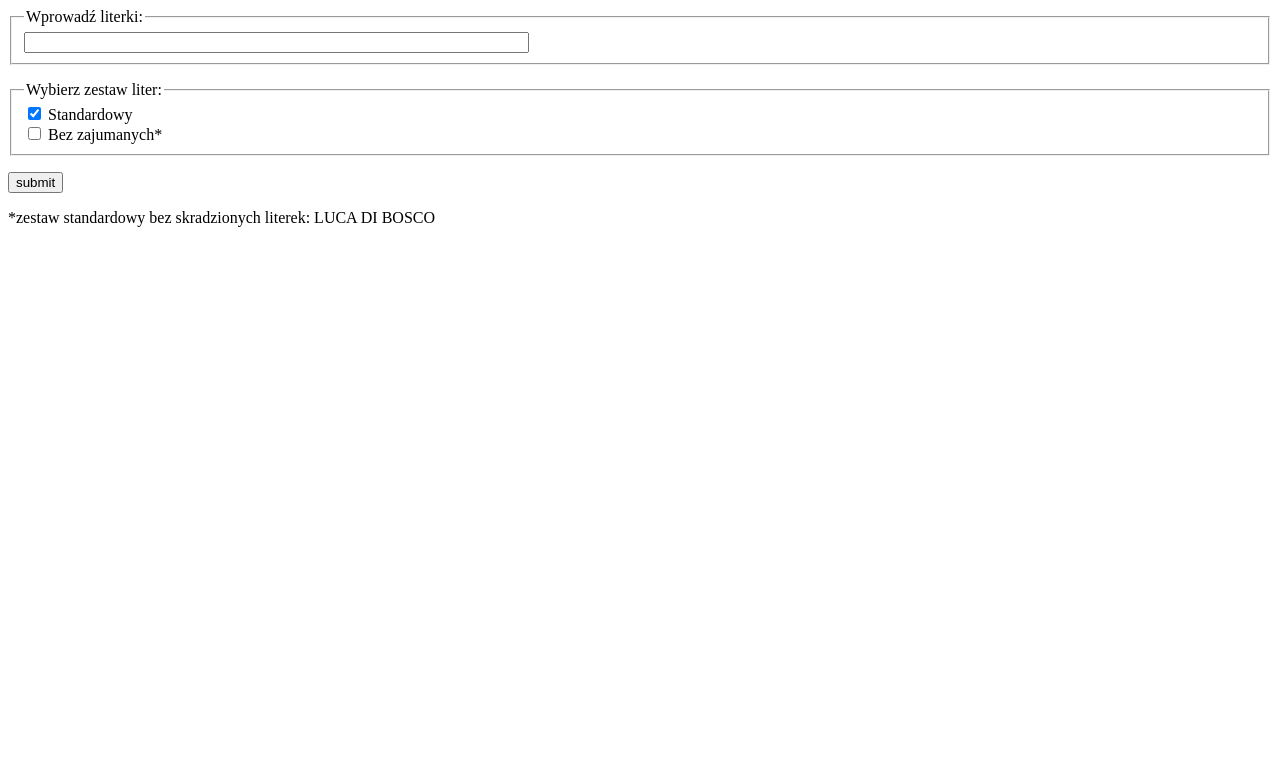
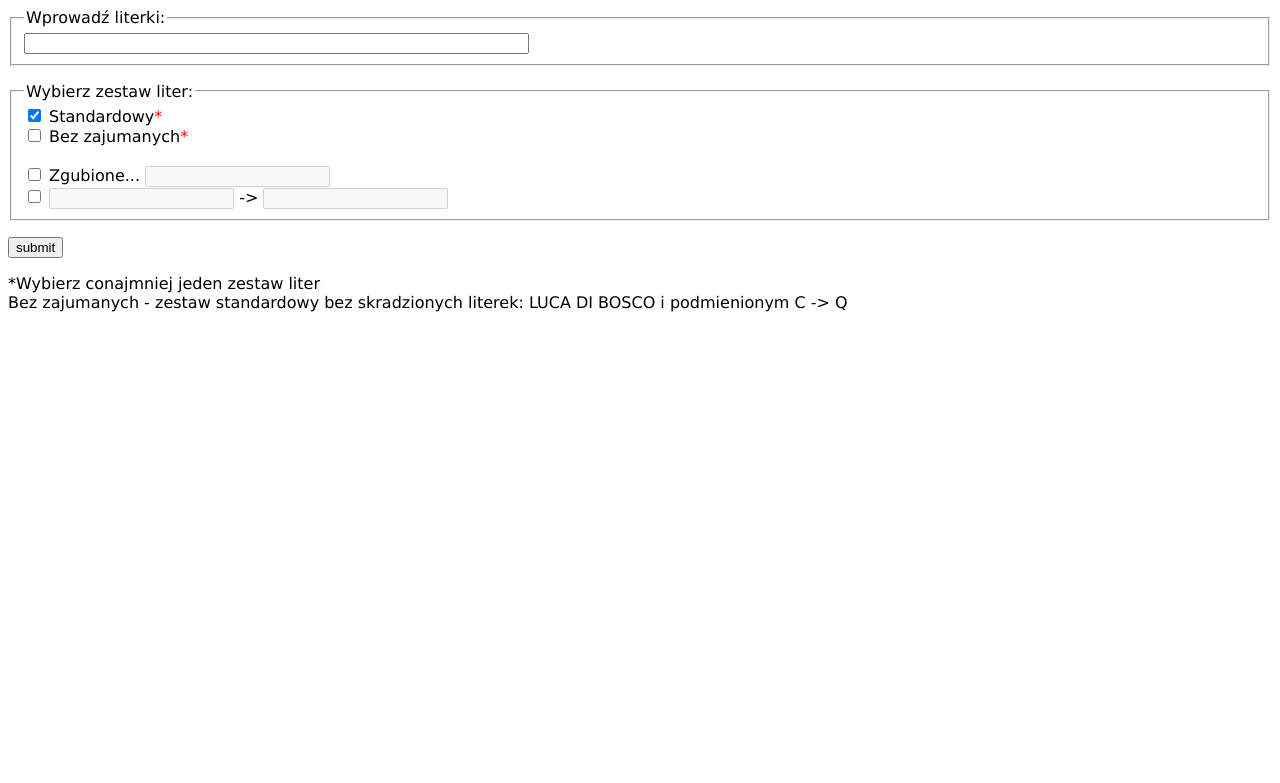
Before and after one commit to lukilesny/czapka, a Flask app: page / in a window 1280 px wide. Shown: the top 783 px of the page. Run offline with Flask 3, Linux system fonts and the light colour scheme.

Commit message:
html draft for adding and changing letters in set

```diff
--- a/templates/input.html
+++ b/templates/input.html
@@ -1,5 +1,61 @@
 <html>
-   <body>
+<!DOCTYPE html>
+<head>
+    <meta name="viewport" content="width=device-width, initial-scale=1.0">
+    <title>CROPP Czapka checker</title>
+    <script>
+        function validateForm(event) {
+            const checkboxes = document.querySelectorAll('input[name="zestaw"]');
+            let isChecked = false;
+
+            // Check if at least one checkbox is checked
+            checkboxes.forEach((checkbox) => {
+                if (checkbox.checked) {
+                    isChecked = true;
+                }
+            });
+
+            if (!isChecked) {
+                // Prevent form submission if no checkbox is selected
+                event.preventDefault();
+                alert('Wybierz przynajmniej jeden zestaw z gwiazdką');
+            }
+        }
+
+        // Add event listener to the form submit event
+        document.addEventListener('DOMContentLoaded', (event) => {
+            const form = document.querySelector('form');
+            form.addEventListener('submit', validateForm);
+        });
+
+        // toggle inputs on click
+
+      //   function toggleInputs(checkbox) {
+      //    var input2 = document.getElementById('name3');
+      //       var input3 = document.getElementById('name4');
+      //       if (checkbox.checked) {
+      //           input2.disabled = false;
+      //           input3.disabled = false;
+      //           // Optionally, you can focus the first input
+      //           input2.focus();
+      //       } else {
+      //           input2.disabled = true;
+      //           input3.disabled = true;
+      //       }
+      //   }
+
+      //   function toggleInputs(checkbox) {
+      //       var inputs = document.getElementsByName('name50');
+      //       inputs.forEach(function(input) {
+      //           input.disabled = !checkbox.checked;
+      //       });
+      //       if (checkbox.checked && inputs.length > 0) {
+      //           inputs[0].focus();
+      //       }
+      //   }
+    </script>
+</head>
+<body style="font-family:verdana">
    <form action = "/input" method = "post">
       <fieldset>
          <legend>Wprowadź literki:</legend>
@@ -11,22 +67,63 @@
 
          <div>
             <label>
-                  <input type="checkbox" name="zestaw" value="standard" checked /> <!-- bez id i value -->
-                  Standardowy
+               <input type="checkbox" name="zestaw" value="standard" checked />
+                  Standardowy<span style=color:red;>*</span>
             </label>
          </div>
 
          <div>
             <label>
-                  <input type="checkbox" name="zestaw" value="luca_di_bosqo" /> <!-- required --> <!-- bez id i value -->
-                  Bez zajumanych*
+               <input type="checkbox" name="zestaw" value="luca_di_bosqo" />
+                  Bez zajumanych<span style=color:red;>*</span>
+            </label>
+         </div>
+
+         <div><br></div>
+
+         <div>
+            <label>
+               <!-- move to script section -->
+               <!-- to do: uzyc tego -->
+               <input type="checkbox" onclick="
+                  var input = document.getElementById('name2');
+                  if (this.checked) {
+                     input.disabled = false;
+                     input.focus();
+                  } else {
+                     input.disabled=true;
+                  }" />
+                  Zgubione...
+               <input id="name2" name="name2" disabled="disabled" />
+            </label>
+         </div>
+
+         <div>
+            <label>
+               <!-- move to script section -->
+               <!-- to do: uzyc tego -->
+               <input type="checkbox" onclick="
+                  var input2 = document.getElementById('name3');
+                  var input3 = document.getElementById('name4');
+                  if (this.checked) {
+                     input2.disabled = false;
+                     input3.disabled = false;
+                     input2.focus();
+                  } else {
+                     input2.disabled=true;
+                     input3.disabled=true;
+                  }" />
+               <input id="name3" name="name50" disabled="disabled" />
+                ->
+               <input id="name4" name="name50" disabled="disabled" />
             </label>
          </div>
       </fieldset>
       <p></p>
       <input type = "submit" value = "submit" />
       <p></p>
-         <p>*zestaw standardowy bez skradzionych literek: LUCA DI BOSCO</p>
+      <p>*Wybierz conajmniej jeden zestaw liter <br>
+          Bez zajumanych - zestaw standardowy bez skradzionych literek: LUCA DI BOSCO i podmienionym C -> Q</p>
    </form>
 </body>
 </html>
```
Lines whose indentation alone changed are shown as unchanged.
